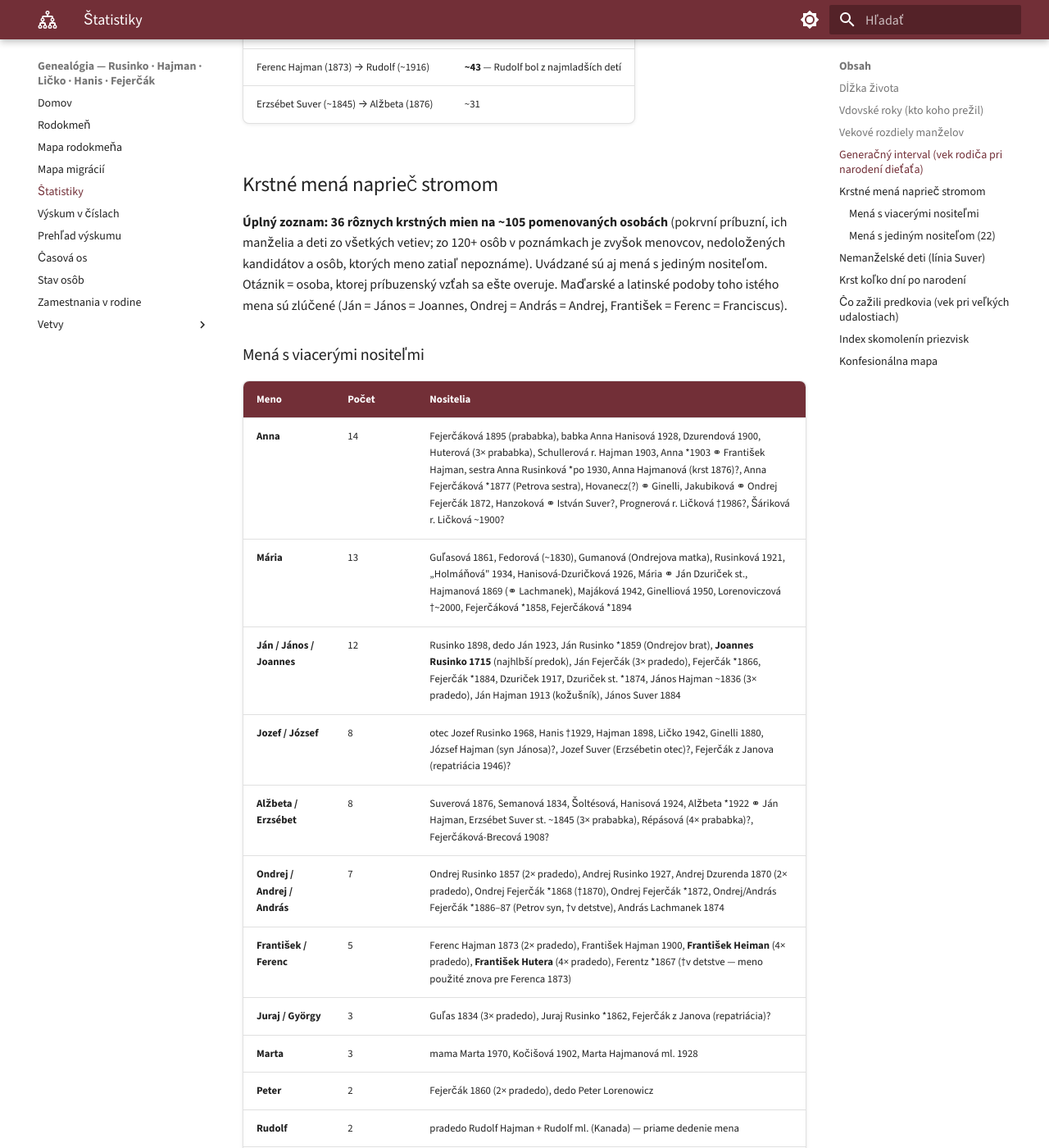
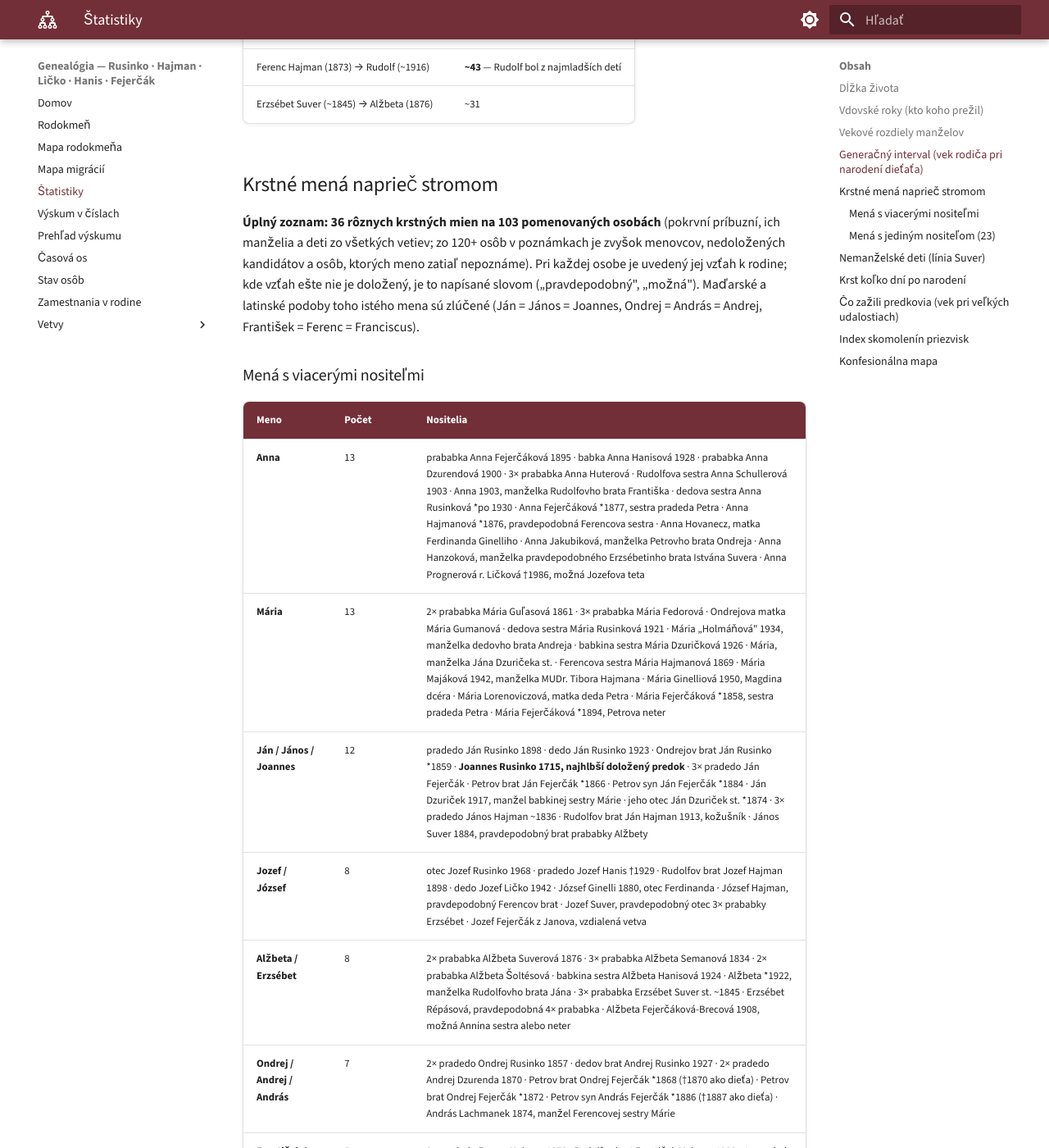
Before and after one commit to vrusi/genealogia, an MkDocs documentation site: the page built from docs/statistiky.md, in a window 1280 px wide and 1400 px high, scrolled down 2867 px. Shown: the whole window at 82% size. Built offline with MkDocs 1.6.1 and Material for MkDocs 9.7.7, drawn with Linux system fonts in a browser that asks for light colours; some of the changed text lies outside the part shown.

Commit message:
Štatistiky: tabuľka mien — vzťah k rodine namiesto vytrhnutých odkazov
Co-Authored-By: Claude Opus 5 (1M context) <noreply@anthropic.com>

```diff
--- a/docs/statistiky.md
+++ b/docs/statistiky.md
@@ -72,57 +72,57 @@ Materská línia Veroniky je pozoruhodne pravidelná — **22 až 27 rokov, pä
 
 ## Krstné mená naprieč stromom
 
-**Úplný zoznam: 36 rôznych krstných mien na ~105 pomenovaných osobách** (pokrvní príbuzní, ich manželia a deti zo všetkých vetiev; zo 120+ osôb v poznámkach je zvyšok menovcov, nedoložených kandidátov a osôb, ktorých meno zatiaľ nepoznáme). Uvádzané sú aj mená s jediným nositeľom. Otáznik = osoba, ktorej príbuzenský vzťah sa ešte overuje. Maďarské a latinské podoby toho istého mena sú zlúčené (Ján = János = Joannes, Ondrej = András = Andrej, František = Ferenc = Franciscus).
+**Úplný zoznam: 36 rôznych krstných mien na 103 pomenovaných osobách** (pokrvní príbuzní, ich manželia a deti zo všetkých vetiev; zo 120+ osôb v poznámkach je zvyšok menovcov, nedoložených kandidátov a osôb, ktorých meno zatiaľ nepoznáme). Pri každej osobe je uvedený jej vzťah k rodine; kde vzťah ešte nie je doložený, je to napísané slovom („pravdepodobný", „možná"). Maďarské a latinské podoby toho istého mena sú zlúčené (Ján = János = Joannes, Ondrej = András = Andrej, František = Ferenc = Franciscus).
 
 ### Mená s viacerými nositeľmi
 
 | Meno | Počet | Nositelia |
 |---|---|---|
-| **Anna** | 14 | Fejerčáková 1895 (prababka), babka Anna Hanisová 1928, Dzurendová 1900, Huterová (3× prababka), Schullerová r. Hajman 1903, Anna *1903 ⚭ František Hajman, sestra Anna Rusinková *po 1930, Anna Hajmanová (krst 1876)?, Anna Fejerčáková *1877 (Petrova sestra), Hovanecz(?) ⚭ Ginelli, Jakubiková ⚭ Ondrej Fejerčák 1872, Hanzoková ⚭ István Suver?, Prognerová r. Ličková †1986?, Šáriková r. Ličková ~1900? |
-| **Mária** | 13 | Guľasová 1861, Fedorová (~1830), Gumanová (Ondrejova matka), Rusinková 1921, „Holmáňová" 1934, Hanisová-Dzuričková 1926, Mária ⚭ Ján Dzuriček st., Hajmanová 1869 (⚭ Lachmanek), Majáková 1942, Ginelliová 1950, Lorenoviczová †~2000, Fejerčáková *1858, Fejerčáková *1894 |
-| **Ján / János / Joannes** | 12 | Rusinko 1898, dedo Ján 1923, Ján Rusinko *1859 (Ondrejov brat), **Joannes Rusinko 1715** (najhlbší predok), Ján Fejerčák (3× pradedo), Fejerčák *1866, Fejerčák *1884, Dzuriček 1917, Dzuriček st. *1874, János Hajman ~1836 (3× pradedo), Ján Hajman 1913 (kožušník), János Suver 1884 |
-| **Jozef / József** | 8 | otec Jozef Rusinko 1968, Hanis †1929, Hajman 1898, Ličko 1942, Ginelli 1880, József Hajman (syn Jánosa)?, Jozef Suver (Erzsébetin otec)?, Fejerčák z Janova (repatriácia 1946)? |
-| **Alžbeta / Erzsébet** | 8 | Suverová 1876, Semanová 1834, Šoltésová, Hanisová 1924, Alžbeta *1922 ⚭ Ján Hajman, Erzsébet Suver st. ~1845 (3× prababka), Répásová (4× prababka)?, Fejerčáková-Brecová 1908? |
-| **Ondrej / Andrej / András** | 7 | Ondrej Rusinko 1857 (2× pradedo), Andrej Rusinko 1927, Andrej Dzurenda 1870 (2× pradedo), Ondrej Fejerčák *1868 (†1870), Ondrej Fejerčák *1872, Ondrej/András Fejerčák *1886–87 (Petrov syn, †v detstve), András Lachmanek 1874 |
-| **František / Ferenc** | 5 | Ferenc Hajman 1873 (2× pradedo), František Hajman 1900, **František Heiman** (4× pradedo), **František Hutera** (4× pradedo), Ferentz *1867 (†v detstve — meno použité znova pre Ferenca 1873) |
-| **Juraj / György** | 3 | Guľas 1834 (3× pradedo), Juraj Rusinko *1862, Fejerčák z Janova (repatriácia)? |
-| **Marta** | 3 | mama Marta 1970, Kočišová 1902, Marta Hajmanová ml. 1928 |
-| **Peter** | 2 | Fejerčák 1860 (2× pradedo), dedo Peter Lorenowicz |
-| **Rudolf** | 2 | pradedo Rudolf Hajman + Rudolf ml. (Kanada) — priame dedenie mena |
-| **Tibor** | 2 | MUDr. Tibor Hajman (chirurg) + MUDr. Tibor Ginelli (gynekológ) — dedenie cez krstné meno |
-| **Veronika** | 2 | Veronika Rusinková 1997, Veronika Mrúzová r. Rusinková ~1919? |
-| **Magda / Magdaléna** | 2 | Magda Hajmanová-Ginelliová 1923, Magdaléna z hrobu sk. 15? |
+| **Anna** | 13 | prababka Anna Fejerčáková 1895 · babka Anna Hanisová 1928 · prababka Anna Dzurendová 1900 · 3× prababka Anna Huterová · Rudolfova sestra Anna Schullerová 1903 · Anna 1903, manželka Rudolfovho brata Františka · dedova sestra Anna Rusinková *po 1930 · Anna Fejerčáková *1877, sestra pradeda Petra · Anna Hajmanová *1876, pravdepodobná Ferencova sestra · Anna Hovanecz, matka Ferdinanda Ginelliho · Anna Jakubiková, manželka Petrovho brata Ondreja · Anna Hanzoková, manželka pravdepodobného Erzsébetinho brata Istvána Suvera · Anna Prognerová r. Ličková †1986, možná Jozefova teta |
+| **Mária** | 13 | 2× prababka Mária Guľasová 1861 · 3× prababka Mária Fedorová · Ondrejova matka Mária Gumanová · dedova sestra Mária Rusinková 1921 · Mária „Holmáňová" 1934, manželka dedovho brata Andreja · babkina sestra Mária Dzuričková 1926 · Mária, manželka Jána Dzuričeka st. · Ferencova sestra Mária Hajmanová 1869 · Mária Majáková 1942, manželka MUDr. Tibora Hajmana · Mária Ginelliová 1950, Magdina dcéra · Mária Lorenoviczová, matka deda Petra · Mária Fejerčáková *1858, sestra pradeda Petra · Mária Fejerčáková *1894, Petrova neter |
+| **Ján / János / Joannes** | 12 | pradedo Ján Rusinko 1898 · dedo Ján Rusinko 1923 · Ondrejov brat Ján Rusinko *1859 · **Joannes Rusinko 1715, najhlbší doložený predok** · 3× pradedo Ján Fejerčák · Petrov brat Ján Fejerčák *1866 · Petrov syn Ján Fejerčák *1884 · Ján Dzuriček 1917, manžel babkinej sestry Márie · jeho otec Ján Dzuriček st. *1874 · 3× pradedo János Hajman ~1836 · Rudolfov brat Ján Hajman 1913, kožušník · János Suver 1884, pravdepodobný brat prababky Alžbety |
+| **Jozef / József** | 8 | otec Jozef Rusinko 1968 · pradedo Jozef Hanis †1929 · Rudolfov brat Jozef Hajman 1898 · dedo Jozef Ličko 1942 · József Ginelli 1880, otec Ferdinanda · József Hajman, pravdepodobný Ferencov brat · Jozef Suver, pravdepodobný otec 3× prababky Erzsébet · Jozef Fejerčák z Janova, vzdialená vetva |
+| **Alžbeta / Erzsébet** | 8 | 2× prababka Alžbeta Suverová 1876 · 3× prababka Alžbeta Semanová 1834 · 2× prababka Alžbeta Šoltésová · babkina sestra Alžbeta Hanisová 1924 · Alžbeta *1922, manželka Rudolfovho brata Jána · 3× prababka Erzsébet Suver st. ~1845 · Erzsébet Répásová, pravdepodobná 4× prababka · Alžbeta Fejerčáková-Brecová 1908, možná Annina sestra alebo neter |
+| **Ondrej / Andrej / András** | 7 | 2× pradedo Ondrej Rusinko 1857 · dedov brat Andrej Rusinko 1927 · 2× pradedo Andrej Dzurenda 1870 · Petrov brat Ondrej Fejerčák *1868 (†1870 ako dieťa) · Petrov brat Ondrej Fejerčák *1872 · Petrov syn András Fejerčák *1886 (†1887 ako dieťa) · András Lachmanek 1874, manžel Ferencovej sestry Márie |
+| **František / Ferenc** | 5 | 2× pradedo Ferenc Hajman 1873 · Rudolfov brat František Hajman 1900 · 4× pradedo František Heiman · 4× pradedo František Hutera · Ferentz *1867, starší brat, ktorý zomrel v detstve — jeho meno dostal Ferenc *1873 |
+| **Juraj / György** | 3 | 3× pradedo Juraj Guľas 1834 · Ondrejov brat Juraj Rusinko *1862 · Juraj Fejerčák z Janova, vzdialená vetva |
+| **Marta** | 3 | mama Marta 1970 · Marta Kočišová 1902, manželka Rudolfovho brata Jozefa · ich dcéra Marta Hajmanová 1928 |
+| **Peter** | 2 | 2× pradedo Peter Fejerčák 1860 · dedo Peter Lorenowicz |
+| **Rudolf** | 2 | pradedo Rudolf Hajman · jeho syn Rudolf ml. (Kanada) — priame dedenie mena |
+| **Tibor** | 2 | MUDr. Tibor Hajman, chirurg · jeho synovec MUDr. Tibor Ginelli, gynekológ — dedenie cez krstné meno |
+| **Veronika** | 2 | Veronika Rusinková 1997 · Veronika Mrúzová r. Rusinková ~1919, pravdepodobná príbuzná z Bzenova |
 
-### Mená s jediným nositeľom (22)
+### Mená s jediným nositeľom (23)
 
-| Meno | Nositeľ |
+| Meno | Kto to je |
 |---|---|
-| Michal | Michal Rusinko (Ondrejov otec, Bujakov) |
-| Štefan | Štefan Rusinko 1925 (dedov brat) |
-| Emília | Emília Rusinková 1925 (Štefanova manželka) |
-| Adam | Adam Fejerčák *1892 (Annin brat) |
-| Katarína | Katarína Škodová 1897 (2× prababka) |
-| Helena | Helena rod. Škodiová 1919 (prababka) |
-| Irena | babka Irena Hajmanová 1944 |
-| Ladislav | Ladislav Hajman 1916 (hudobník) |
-| Rozália | Rozália Hajmanová ~1861 (Ferencova sestra) |
-| Lajos | Lajos Hajman, krst 1864 Lengyeltóti? |
-| Pál | Pál Hajman (syn Jánosa)? |
-| Leopold | Leopold Hajman *1913 (vzťah k rodine sa overuje)? |
-| Ferdinand | Ferdinand Ginelli 1913 (huslista, Magdin manžel) |
-| Zita | Zita Kulčárová (v evidencii hrobu Jána Hajmana — dcéra?)? |
-| Etela | Etela Lischková ~1918/19 (hrobka 0VR/30)? |
-| Štefánia | Štefánia Ličková (tá istá hrobka)? |
-| Viktor | Viktor Ličko (mamin nevlastný brat) |
-| Dmytro | Dmytro Lorenovicz 1946 (Petrov brat) |
-| Tatiana | Tatiana vyd. Elleder (Petrova sestra) |
-| Vítězslav | Vítězslav Lorenowicz (ďalší Petrov súrodenec?)? |
-| Zdena / Diana | mamina sestra Zdena Ličková 1966 → Diana Fünfer (jedna osoba, dve mená) |
-| Vivien | Vivien Fünfer (Dianina dcéra) |
+| Michal | Michal Rusinko — Ondrejov otec, kandidát na 3× pradeda |
+| Štefan | Štefan Rusinko 1925 — dedov brat |
+| Emília | Emília Rusinková 1925 — Štefanova manželka |
+| Adam | Adam Fejerčák *1892 — brat prababky Anny |
+| Katarína | Katarína Škodová 1897 — Helenina matka, 2× prababka |
+| Helena | Helena rod. Škodiová 1919 — prababka |
+| Irena | Irena Hajmanová 1944 — babka |
+| Ladislav | Ladislav Hajman 1916 — Rudolfov brat, hudobník |
+| Magda | Magda Hajmanová-Ginelliová 1923 — dcéra Rudolfovho brata Jozefa |
+| Rozália | Rozália Hajmanová ~1861 — Ferencova sestra |
+| Lajos | Lajos Hajman *1864 — pravdepodobný Ferencov brat |
+| Pál | Pál Hajman — pravdepodobný Ferencov brat |
+| Leopold | Leopold Hajman *1913 — Košičan rovnakého mena, príbuzenstvo zatiaľ nedoložené |
+| Ferdinand | Ferdinand Ginelli 1913 — Magdin manžel, huslista |
+| Zita | Zita Kulčárová — pravdepodobná dcéra Rudolfovho brata Jána |
+| Etela | Etela Lischková ~1918/19 — možná príbuzná deda Jozefa Lička |
+| Štefánia | Štefánia Ličková — možná príbuzná deda Jozefa Lička |
+| Viktor | Viktor Ličko — mamin nevlastný brat, Jozefov syn z iného manželstva |
+| Dmytro | Dmytro Lorenovicz 1946 — brat deda Petra |
+| Tatiana | Tatiana vyd. Elleder — sestra deda Petra |
+| Vítězslav | Vítězslav Lorenowicz — možný ďalší Petrov súrodenec |
+| Zdena / Diana | mamina sestra Zdena Ličková 1966, neskôr Diana Fünfer — jedna osoba, dve mená |
+| Vivien | Vivien Fünfer — Dianina dcéra |
 
-**Čo z toho vidno:** päť najčastejších mien (Anna, Mária, Ján, Jozef, Alžbeta) pokrýva **55 zo 105 osôb — viac než polovicu rodiny**. Do konca 19. storočia sa v podstate používalo len asi osem mien; pestrosť (Ferdinand, Ladislav, Tibor, Etela, Dmytro, Vivien) prichádza až s 20. storočím a s mestom. Dedenie mien je doložené 2×: **Rudolf → Rudolf ml.** a **Tibor Hajman → Tibor Ginelli**; k tomu jeden smutný prípad recyklácie — **Ferentz *1867 zomrel v detstve a meno dostal Ferenc *1873**. Ženská línia Veroniky mená naopak nikdy neopakuje: Katarína → Helena → Irena → Marta → Veronika — päť generácií, päť rôznych mien.
+**Čo z toho vidno:** päť najčastejších mien (Anna, Mária, Ján, Jozef, Alžbeta) pokrýva **54 zo 103 osôb — viac než polovicu rodiny**. Do konca 19. storočia sa v podstate používalo len asi osem mien; pestrosť (Ferdinand, Ladislav, Tibor, Etela, Dmytro, Vivien) prichádza až s 20. storočím a s mestom. Dedenie mien je doložené 2×: **Rudolf → Rudolf ml.** a **Tibor Hajman → Tibor Ginelli**; k tomu jeden smutný prípad recyklácie — **Ferentz *1867 zomrel v detstve a meno dostal Ferenc *1873**. Ženská línia Veroniky mená naopak nikdy neopakuje: Katarína → Helena → Irena → Marta → Veronika — päť generácií, päť rôznych mien.
 
-*Nezapočítaní: menovci a paralelné vetvy, u ktorých je príbuzenstvo vyvrátené alebo nedoložené (Matej Fejercsák *1894 a jeho rodičia András × Anna Sáriszki; kandidátske rodiny Skodi; horehronskí Ličkovci z cintorínov — Miroslav, Marcela, Vladimír, Alena…), ďalej svedkovia a kňazi z matrík (Franciscus Beke, Joannes Aranyas, Paulus Szmodis, Molnár Ferenc, Bolla Juli, Valyko János) a svokrovci vydatých pratiet (Jakab Lachmanek, Zsuzsanna Bárány). Bez mena zatiaľ: piate dieťa Jána a Anny Rusinkovcov († pred 1930), dieťa Anny Huterovej z pôrodu 4/1879 a rodičia Jozefa Hanisa aj Jozefa Lička.*
+*Nezapočítaní: menovci a paralelné vetvy, u ktorých je príbuzenstvo vyvrátené alebo nedoložené (Matej Fejercsák *1894 a jeho rodičia András × Anna Sáriszki; kandidátske rodiny Skodi; osoby známe len z cintorínskej evidencie bez doloženého vzťahu — horehronskí Ličkovci Miroslav, Marcela, Vladimír a Alena, Anna Šáriková r. Ličková, Magdaléna z hrobu sk. 15), ďalej svedkovia a kňazi z matrík (Franciscus Beke, Joannes Aranyas, Paulus Szmodis, Molnár Ferenc, Bolla Juli, Valyko János) a svokrovci vydatých pratiet (Jakab Lachmanek, Zsuzsanna Bárány). Bez mena zatiaľ: piate dieťa Jána a Anny Rusinkovcov († pred 1930), dieťa Anny Huterovej z pôrodu 4/1879 a rodičia Jozefa Hanisa aj Jozefa Lička.*
 
 ## Nemanželské deti (línia Suver)
 
```
